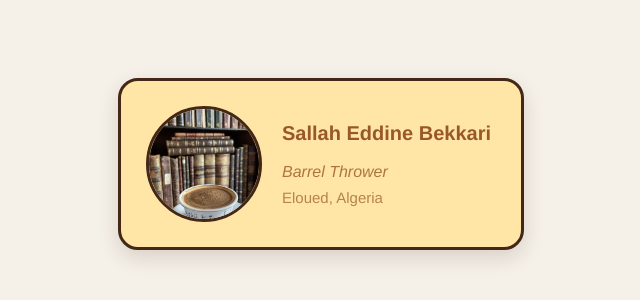
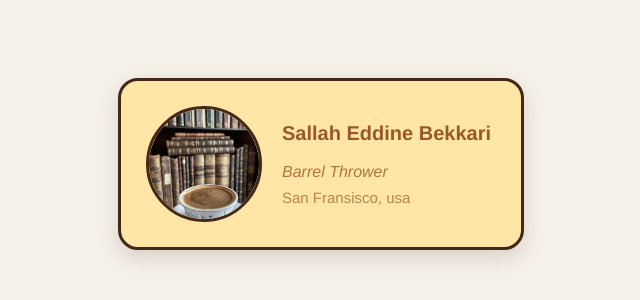
Before and after one commit to sallahvoice/personal-card, a website built with Vite: page index.html in a window 1280 px wide. Shown: the part 256-556 px from the top of the page, 319-959 px from the left. Built offline with nearby package versions, Linux system fonts and the light colour scheme.

Commit message:
changed card address

```diff
--- a/index.html
+++ b/index.html
@@ -15,7 +15,7 @@
         <div class="info">
             <h3>Sallah Eddine Bekkari</h3>
             <p>Barrel Thrower</p>
-            <h4>Eloued, Algeria</h4>
+            <h4>San Fransisco, usa</h4>
         </div>
     </div>
 </body>
```
